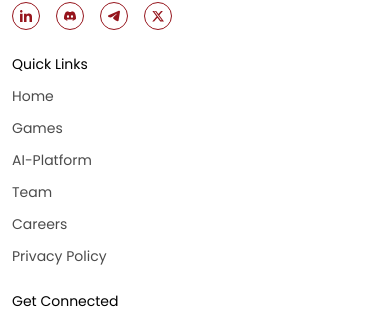
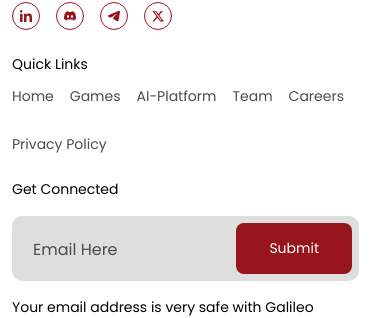
Before and after one commit to SunilVerma0358/galileo-sky-two, a Next.js app: page / in a window 390 px wide. Shown: the part 848-1166 px from the top of the page. Built offline with nearby package versions, Linux system fonts and the light colour scheme; a web font is replaced by a local one.

Commit message:
footerlink

```diff
--- a/src/app/components/Footer.jsx
+++ b/src/app/components/Footer.jsx
@@ -89,7 +89,7 @@ const Footer = () => {
                 <p className="font-poppins font-normal text-sm md:text-base text-black-dark leading-normal">
                   Quick Links
                 </p>
-                <ul>
+                <ul className="max-sm:flex max-sm:items-center gap-4 max-sm:flex-wrap">
                   {LinkArray.map((obj, index) => (
                     <li key={index} className="mt-2 md:mt-3">
                       <Link
--- a/src/app/components/GaliloeSkyNav.jsx
+++ b/src/app/components/GaliloeSkyNav.jsx
@@ -56,7 +56,7 @@ const GaliloeSkyNav = () => {
         <div
           className={`${
             first ? "right-0" : "right-[-100%]"
-          } flex  gap-3 sm:gap-6 max-md:w-full max-md:h-full fixed max-sm:bg-dark-gray bg-nav-bg max-md:backdrop-blur-[20px] top-0 max-md:pt-[120px] justify-center items-center md:h-unset md:static md:bg-transparent z-[50] transition-all ease-linear flex-col md:flex-row duration-300 px-6 md:px-0 `}
+          } flex  gap-3 sm:gap-6 max-md:w-full max-md:h-full fixed max-sm:bg-dark-gray bg-nav-bg max-md:backdrop-blur-[20px] top-0 max-md:pt-[120px] justify-center items-center md:h-unset md:static md:bg-transparent z-[40] transition-all ease-linear flex-col md:flex-row duration-300 px-6 md:px-0 `}
         >
           <div className="relative inline-block text-left">
             <Link
```
